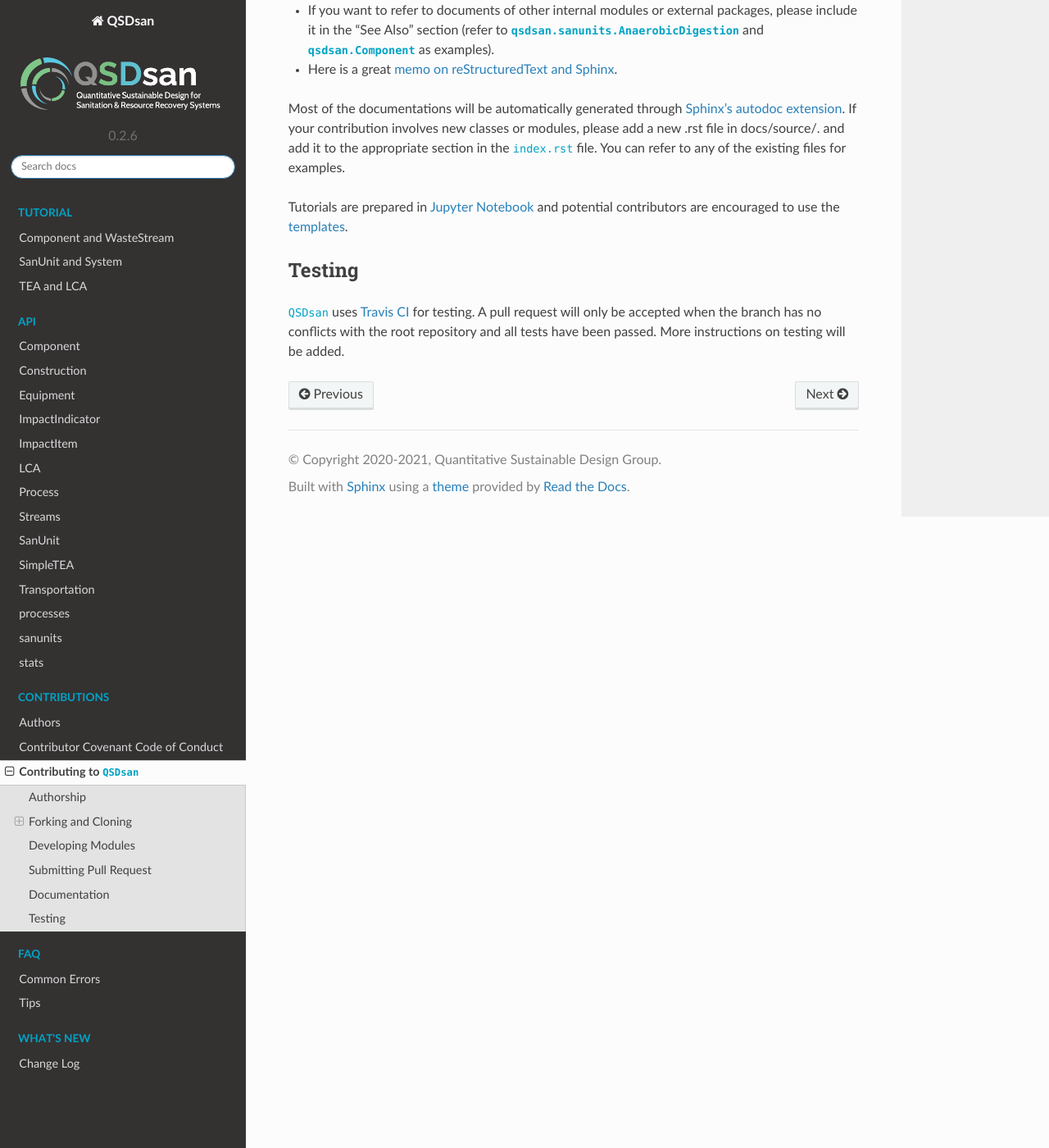
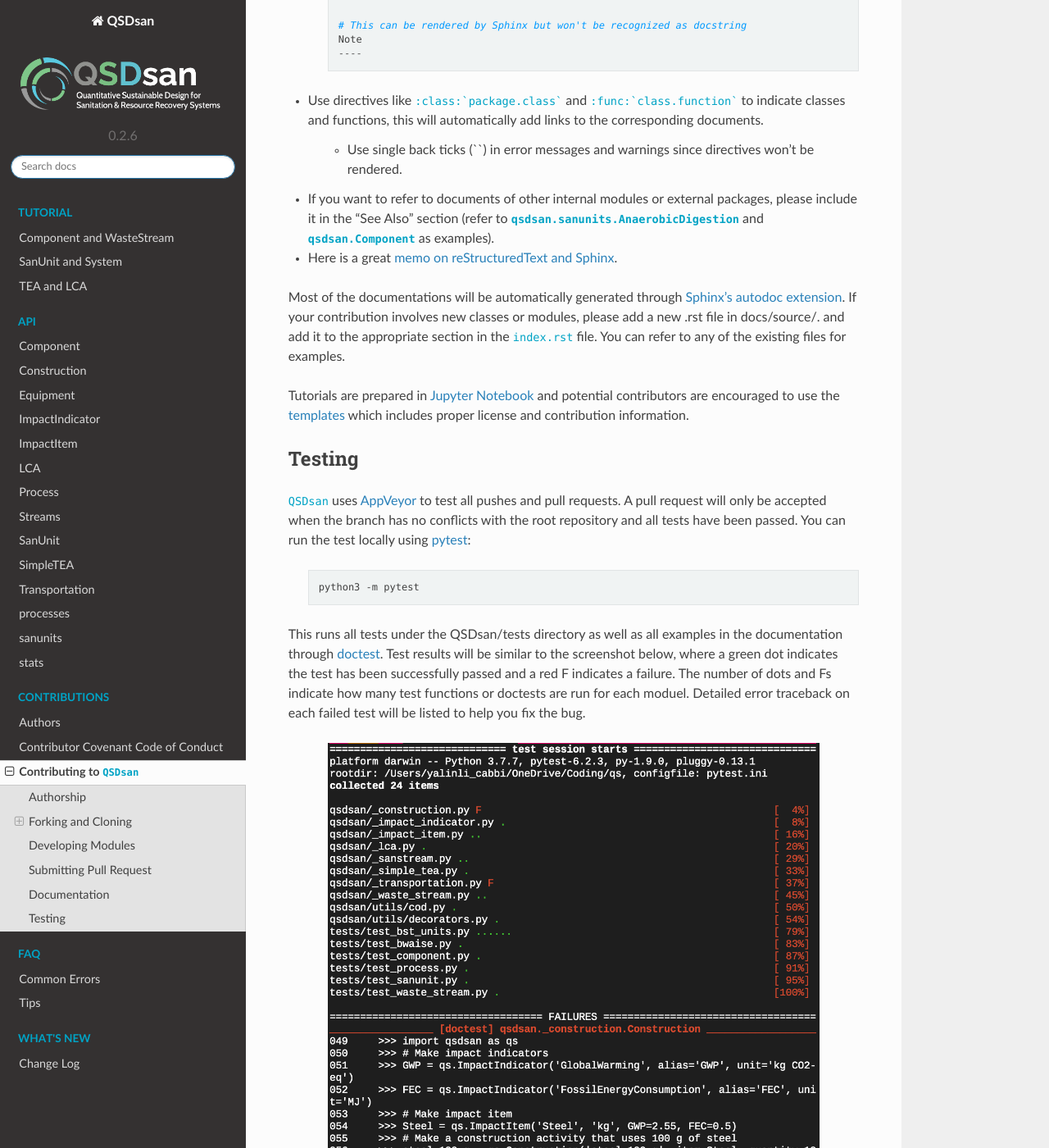
Before and after one commit to QSD-Group/QSDsan, a Sphinx documentation site: the page built from docs/source/CONTRIBUTING.rst, in a window 1280 px wide and 1400 px high, scrolled down 3192 px. Shown: the whole window at 82% size. Built offline with Sphinx 7.4.7 and the Read the Docs theme 2.0.0, drawn with Linux system fonts in a browser that asks for light colours; pages that are not in the unit, such as notebooks, are missing from menus; some of the changed text lies outside the part shown.

Commit message:
update contribution guide

```diff
--- a/CONTRIBUTING.rst
+++ b/CONTRIBUTING.rst
@@ -68,6 +68,19 @@
 		upstream	https://github.com/QSD-Group/QSDsan.git (fetch)
 		upstream	https://github.com/QSD-Group/QSDsan.git (push)
 
+#. Pull in upstream changes:
+
+	.. code:: bash
+
+	    git pull upstream main
+
+#. If you are working on a new feature (rather than some quick work like fixing a small bug), then it is recommended to checkout a new branch:
+
+	.. code:: bash
+
+	    git checkout -b REPLACE-ME-WITH-FEATURE-NAME
+
+
 Note
 ^^^^
 #. We use fork as the default way for collaboration (i.e., for all first-time contributors). If you are a constant contributor and have independently made at least one successful and meaningful contribution through forking, you will be given the write access to ``QSDsan`` and you can use branch for easier code syncing. We will also jinvite you to join the ``QSDsan`` team.
@@ -87,27 +100,27 @@
 
 	.. code:: bash
 
-	    git push origin master
+	    git push origin main # or the name of the new branch
 
 	- As your develop your contributions, the root repository may update, you should merge these changes and resolve any conflicts before your final push.
 
 	.. code:: bash
 
-	    git pull upstream master
+	    git pull upstream main
 
 
 Submitting Pull Request
 -----------------------
 #. Once you are satisfied with your changes and push all commits to your fork, go to you GitHub fork of ``QSDsan``, and submit a `pull request <https://docs.github.com/en/github/collaborating-with-issues-and-pull-requests/creating-a-pull-request>`_.
 
-	- You can confirm that you have pulled all updates from the root repository if there's a message showing that your branch is X commits ahead of QSD-Group:master (not X commits ahead, Y commits behind).
+	- You can confirm that you have pulled all updates from the root repository if there's a message showing that your branch is X commits ahead of QSD-Group:main (not X commits ahead, Y commits behind).
 
 #. One of the Quantitative Sustainable Design Group members will review your changes and accept or discuss with you if edits are needed.
 
 
 Documentation
 -------------
-Whenever new modules or functions are added, concise and thorough documents should be added with examples for `doctest <https://docs.python.org/3/library/doctest.html>`_. Please also include yourself (contact method is optional) to the list of contributors on the top of the module.
+Whenever new modules or functions are added, concise and thorough documents should be added with examples for `doctest`_. Please also include yourself (contact method is optional) to the list of contributors on the top of the module.
 
 ``QSDsan`` uses `numpydoc docstring style <https://numpydoc.readthedocs.io/en/latest/format.html>`_ with some modifications for better rendering. Some important notes:
 
@@ -144,9 +157,23 @@
 
 Most of the documentations will be automatically generated through `Sphinx's autodoc extension <https://www.sphinx-doc.org/en/master/usage/extensions/autodoc.html>`_. If your contribution involves new classes or modules, please add a new .rst file in docs/source/. and add it to the appropriate section in the ``index.rst`` file. You can refer to any of the existing files for examples.
 
-Tutorials are prepared in `Jupyter Notebook <https://jupyter.org/>`_ and potential contributors are encouraged to use the `templates <https://github.com/QSD-Group/QSDsan/tree/master/docs/source/for_developers>`_.
+Tutorials are prepared in `Jupyter Notebook <https://jupyter.org/>`_ and potential contributors are encouraged to use the `templates <https://github.com/QSD-Group/QSDsan/tree/main/docs/source/for_developers>`_ which includes proper license and contribution information.
 
 
 Testing
 -------
-``QSDsan`` uses `Travis CI <https://travis-ci.com/>`_ for testing. A pull request will only be accepted when the branch has no conflicts with the root repository and all tests have been passed. More instructions on testing will be added.
+``QSDsan`` uses `AppVeyor <https://www.appveyor.com/>`_ to test all pushes and pull requests. A pull request will only be accepted when the branch has no conflicts with the root repository and all tests have been passed. You can run the test locally using `pytest <https://docs.pytest.org/en/6.2.x/>`_:
+
+	.. code:: bash
+
+	    python3 -m pytest
+
+This runs all tests under the QSDsan/tests directory as well as all examples in the documentation through `doctest`_. Test results will be similar to the screenshot below, where a green dot indicates the test has been successfully passed and a red F indicates a failure. The number of dots and Fs indicate how many test functions or doctests are run for each moduel. Detailed error traceback on each failed test will be listed to help you fix the bug.
+
+.. figure:: ../../docs/source/images/pytest.png
+   :width: 600
+   :align: center
+
+
+.. Links
+.. _doctest: https://docs.python.org/3/library/doctest.html
--- a/docs/source/index.rst
+++ b/docs/source/index.rst
@@ -22,7 +22,7 @@
 - It refers to the platform, not just the core package (i.e., it includes the entire ecosystem that supports the core package).
 - We style the name to convey the name's meaning (e.g., the "QSD" part stands for "quantitative sustainable design").
 
-But the name of the actual packages are all in lower cases per `PEP-8 <https://www.python.org/dev/peps/pep-0008/#package-and-module-names>`_:
+But names of the actual packages are all in lower cases per `PEP-8 <https://www.python.org/dev/peps/pep-0008/#package-and-module-names>`_:
 
    *Modules should have short, all-lowercase names. Underscores can be used in the module name if it improves readability. Python packages should also have short, all-lowercase names, although the use of underscores is discouraged.*
 
```
Also changed, not shown: docs/source/images/pytest.png (added), 3 other files.
